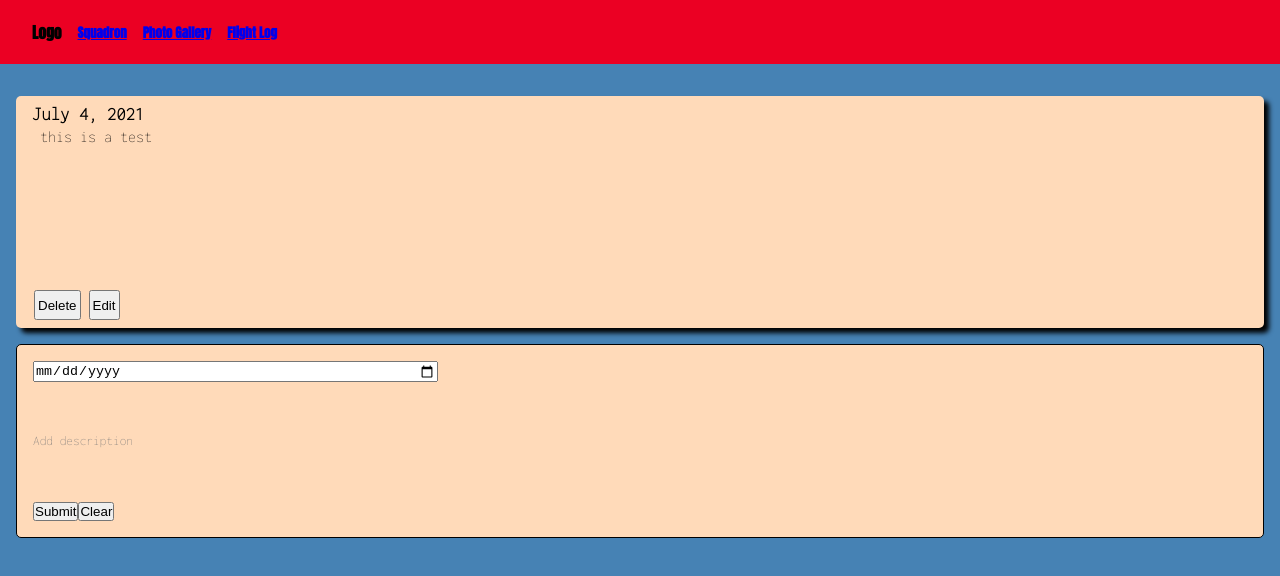
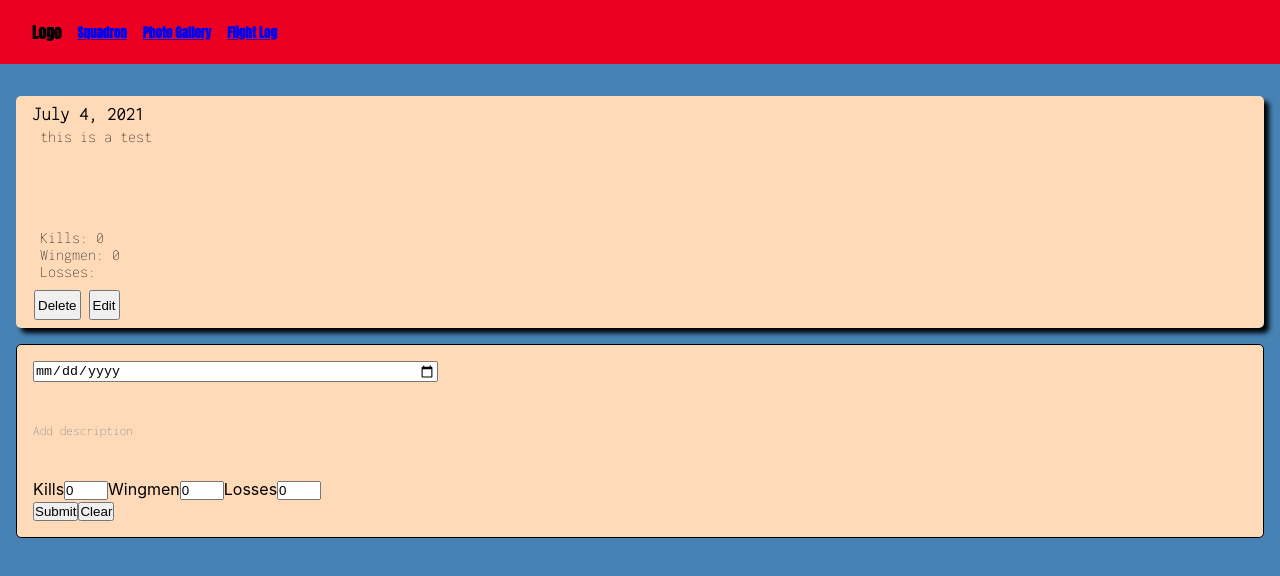
Before and after one commit to JWoltjen/squadron, a React (Create React App) app: page /FlightLog in a window 1280 px wide. Shown: the top 576 px of the page. Built offline with nearby package versions, Linux system fonts and the light colour scheme.

Commit message:
add min height for flight cards

```diff
--- a/src/App.css
+++ b/src/App.css
@@ -56,6 +56,7 @@ nav {
   margin: 1rem 1rem;
   padding: 1rem 1rem;
   height: 25vh;
+  min-height: 200px;
   width: auto;
   display: flex;
   flex-direction: column;
@@ -91,6 +92,13 @@ nav {
   padding-left: 2px;
   padding-right: 2px;
 }
+.flight-stats {
+  position: absolute;
+  padding-left: 0.5rem;
+  list-style-type: none;
+  bottom: 3rem;
+  font-family: "Inconsolata", monospace;
+}
 
 /*flight form*/
 
@@ -98,6 +106,7 @@ nav {
   margin: 1rem 1rem;
   padding: 1rem 1rem;
   height: 20vh;
+  min-height: 150px;
   width: auto;
   display: flex;
   flex-direction: column;
--- a/src/components/Flight.js
+++ b/src/components/Flight.js
@@ -7,6 +7,11 @@ function Flight({flight}) {
         <div className='flight-card'>
             <h3 className='flight-card-date'>{flight.date}</h3>
             <p className='flight-card-description'>{flight.description}</p>
+            <ul className='flight-stats'>
+                <li>Kills: {flight.kills}</li>
+                <li>Wingmen: {flight.wingmen}</li>
+                <li>Losses: {flight.losses}</li>
+            </ul>
             <div className='flight-card-buttons'>
                 <button
                     onClick={() => removeFlight(flight.id)}
--- a/src/components/FlightForm.js
+++ b/src/components/FlightForm.js
@@ -6,6 +6,9 @@ function FlightForm() {
     const {addFlight, clearFlight, editItem, editFlight} = useContext(FlightListContext)
     const [description, setDescription] = useState('')
     const [date, setDate] = useState('')
+    const [kills, setKills] = useState(0)
+    const [wingmen, setWingmen] = useState(0)
+    const [losses, setLosses] = useState(0)
 
     const handleChange = e => {
         setDescription(e.target.value)
@@ -13,20 +16,36 @@ function FlightForm() {
     const handleSubmit = e => {
         e.preventDefault();
         if(editItem === null){
-            addFlight(description, date)
+            addFlight(description, date,kills,wingmen,losses )
             setDescription('')
             setDate('')
+            setKills(0)
+            setWingmen(0)
+            setLosses(0)
         } else {
-            editFlight(description, editItem.id)
+            editFlight(description, date, kills, wingmen, losses, editItem.id)
     }
     };
     const updateDate = e => {
         setDate(e.target.value)
     }
+       const updateKills = e => {
+        setKills(e.target.value)
+    }
+       const updateWingmen = e => {
+        setWingmen(e.target.value)
+    }
+      const updateLosses = e => {
+        setLosses(e.target.value)
+    }
 
     useEffect(() => {
         if(editItem !==null){
             setDescription(editItem.description)
+            setDate(editItem.date)
+            setWingmen(editItem.wingmen)
+            setKills(editItem.kills)
+            setLosses(editItem.losses)
             console.log(editItem)
         } else {
             setDescription('')
@@ -43,6 +62,41 @@ function FlightForm() {
             placeholder='Add description'
             required
         />
+        <span className='add-flight-kills'>
+                <label for="kills">Kills</label>
+                <input
+                    type='number'
+                    id='kills'
+                    name='kills'
+                    min='0'
+                    max='5'
+                    value={kills}
+                    onChange={updateKills}
+                    required
+                />
+                <label for='wingmen'>Wingmen</label>
+            <input
+                type='number'
+                id='wingmen'
+                name='wingmen'
+                min='0'
+                max='4'
+                value={wingmen}
+                onChange={updateWingmen}
+                required
+            />
+                <label for='losses'>Losses</label>
+            <input
+                type='number'
+                id='losses'
+                name='losses'
+                min='0'
+                max='4'
+                value={losses}
+                onChange={updateLosses}
+                required
+            />
+            </span>
             <div className='buttons'>
                 <button type='submit' className='btn-add-flight-btn'>Submit</button>
                 <button onClick={clearFlight} type='button' className='btn-clear-flight-btn'>Clear</button>
--- a/src/contexts/FlightContext.js
+++ b/src/contexts/FlightContext.js
@@ -8,14 +8,17 @@ const FlightContextProvider = props => {
         {
             id: uuidv4(),
             date: 'July 4, 2021',
-            description: "this is a test"
+            description: "this is a test",
+            kills: 0,
+            wingmen: 0,
+            lossses: 0
         }
     ])
 
     const [editItem, setEditItem] = useState(null)
 
-    const addFlight = (description, date) => {
-        setFlights([...flights, {id: uuidv4(), date: date, description: description}])
+    const addFlight = (description, date, kills, wingmen, losses) => {
+        setFlights([...flights, {id: uuidv4(), date: date, description: description, kills: kills, wingmen: wingmen, losses:losses}])
     };
 
     const removeFlight = id => {
@@ -29,8 +32,8 @@ const FlightContextProvider = props => {
         const item = flights.find(flight => flight.id === id)
         setEditItem(item)
     }
-    const editFlight = (description, date, id) => {
-        const newFlights = flights.map(flight => (flight.id === id ? {description, date, id} : flight))
+    const editFlight = (description, date, id, kills, wingmen, losses) => {
+        const newFlights = flights.map(flight => (flight.id === id ? {description, date, id, kills, wingmen, losses} : flight))
         setFlights(newFlights)
         setEditItem(null)
     }
```
